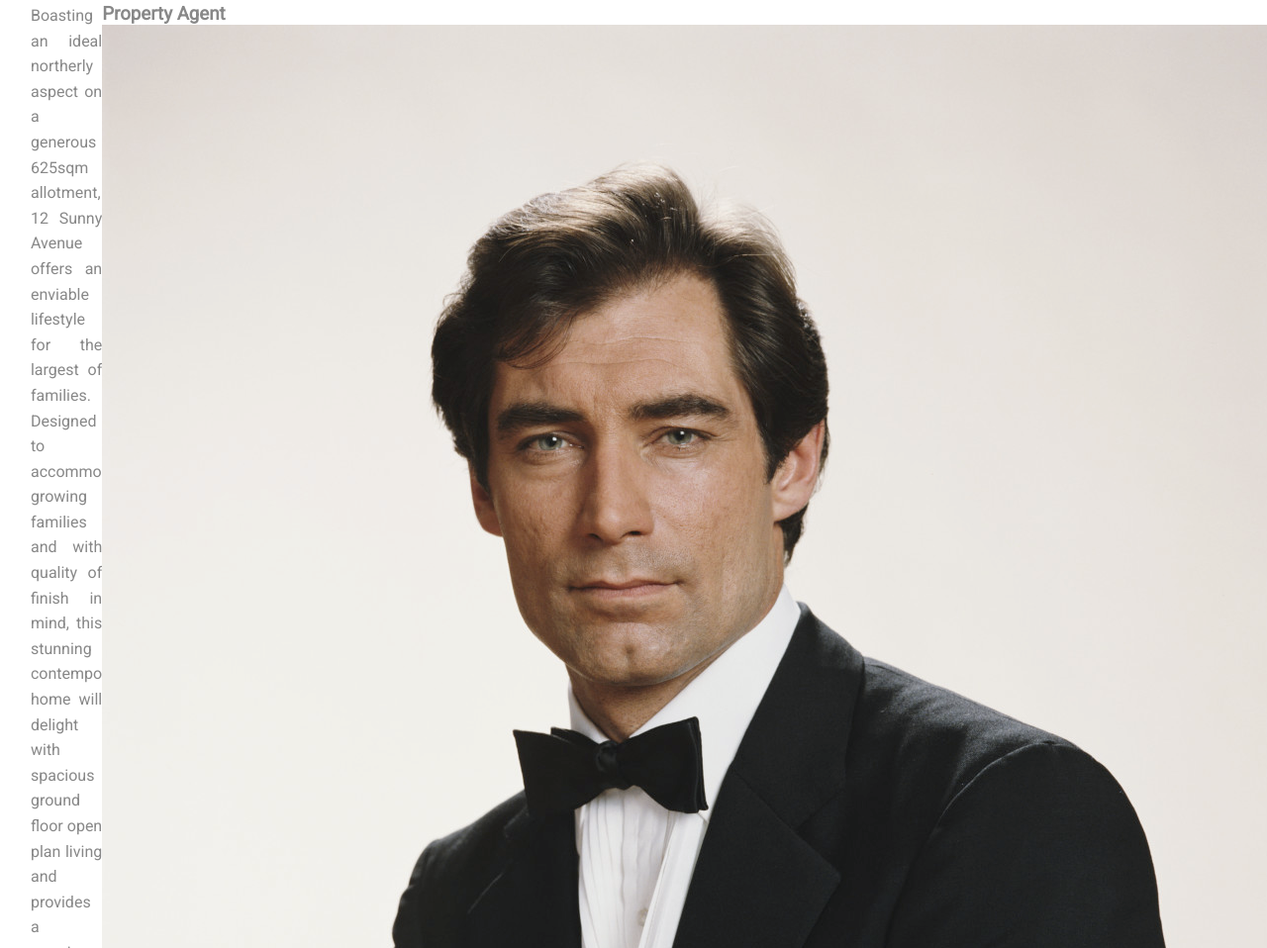
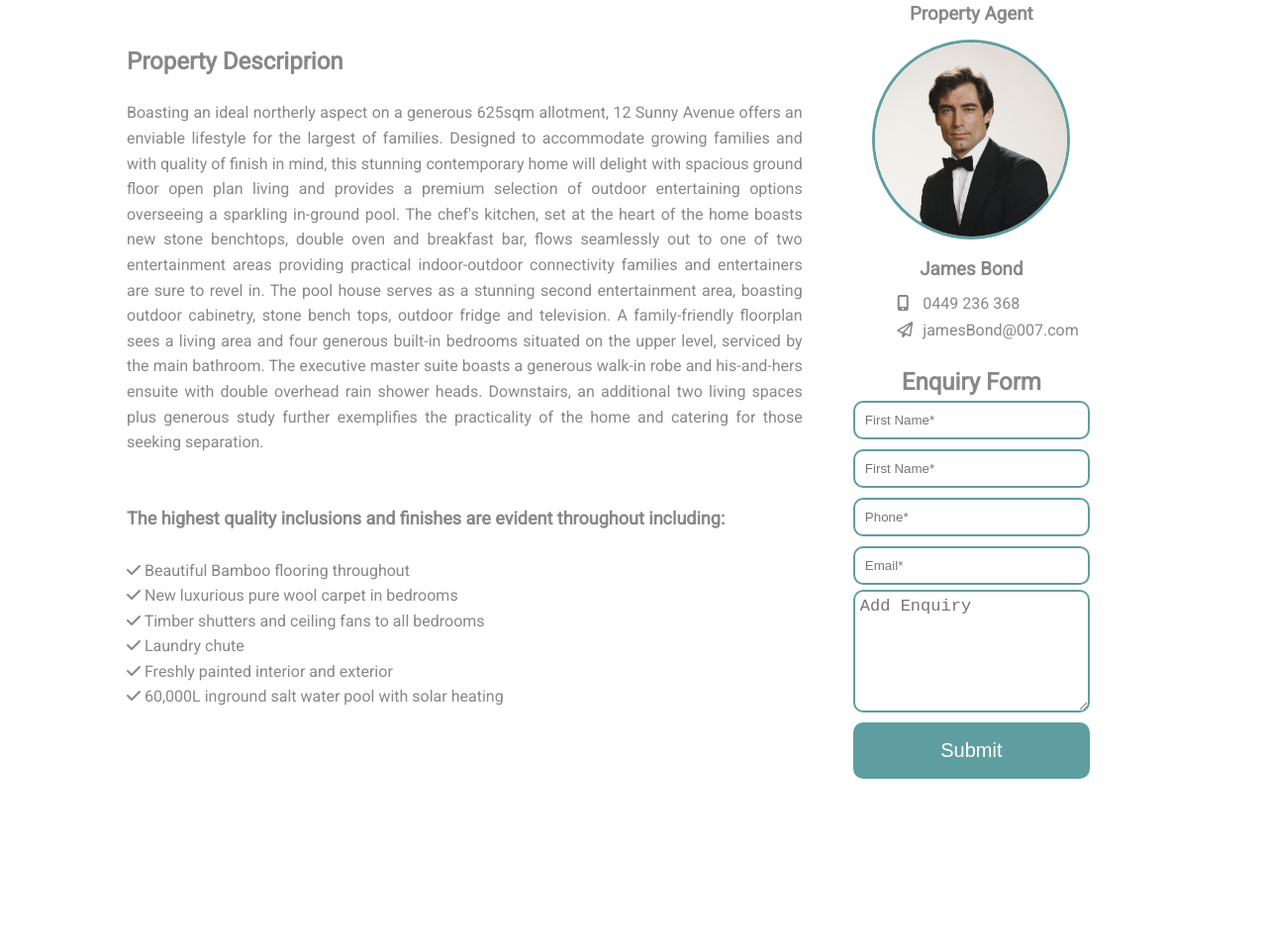
Before and after one commit to MikeMajer/Property_listing_page, a plain HTML site: page index.html in a window 1280 px wide. Shown: the part 822-1780 px from the top of the page at 99% size. After the commit the page ends 1650 px from the top, so only its background shows below. Drawn offline with Linux system fonts and the light colour scheme.

Commit message:
Add Agent Details & Enquiry Form

```diff
--- a/index.html
+++ b/index.html
@@ -51,10 +51,11 @@
     </div>
   </header>
   <main class="content">
+    <div class="contentWrapper">
       <section class="title">
         <div class="property">
           <h1>14 Sunny Avenue, Sawtell NSW 2452</h1>
-        <p>$785 000</p>
+          <p>FOR SALE $785 000</p>
         </div>
         <div class="ico">
           <i class="fas fa-bed"> 4</i>
@@ -64,6 +65,7 @@
       </section>
       <section class="description">
         <div class="txt">
+          <h1>Property Descriprion</h1>
           <p>Boasting an ideal northerly aspect on a generous 625sqm allotment, 12
             Sunny Avenue offers an enviable lifestyle for the largest of families. Designed to
             accommodate growing families and with quality of finish in mind, this stunning
@@ -108,11 +110,29 @@
           <h3>Property Agent</h3>
           <img src="img/AgentBond.jpg" alt="agent picture">
           <h3>James Bond</h3>
+          <div class="agentContact">
             <p><i class="fas fa-mobile-alt"></i> 0449 236 368</p>
-        <p><i class="far fa-envelope-open"></i> jamesBond@007.com</p>
+            <p><i class="far fa-paper-plane"></i>jamesBond@007.com</p>
+          </div>
+        </div>
+        <div class="enquiry">
+          <form action="">
+            <h1>Enquiry Form</h1>
+            <input type="text" name="FirstName" placeholder="First Name*">
+            <input type="text" name="LastName" placeholder="First Name*">
+            <input type="text" name="Phone" placeholder="Phone*">
+            <input type="text" name="Email" placeholder="Email*">
+            <textarea name="message" rows="8" placeholder="Add Enquiry"></textarea>
+            <button type="submit">Submit</button>
+          </form>
         </div>
       </section>
-    <section class="map"></section>
+      <section class="map">
+        <div class="propertyLocation">
+          <a href=""></a>
+        </div>
+      </section>
+    </div>
   </main>
   <footer></footer>
   <script src="script.js"></script>
--- a/style.css
+++ b/style.css
@@ -51,7 +51,7 @@ body {
 .navContainer.active img {
   height: 6vh;
   margin-left: 100px;
-  border-radius: 5px;
+  border: none;
 }
 
 .navBtn {
@@ -165,12 +165,17 @@ body {
 
 /* Main content */
 
-main.content {
+main.content{
+  display: flex;
+  justify-content: center;
+}
+
+.content .contentWrapper {
   display: grid;
   justify-items: center;
+  width: 80%;
   margin-top: 50px;
-  grid-template-columns: repeat(2,1fr);
-  /* grid-auto-rows: minmax(300px, auto); */
+  grid-template-columns: 2fr 1fr;
   grid-template-areas:
   "title title"
   "description agent"
@@ -183,7 +188,7 @@ main.content {
   grid-area: title;
   height: 10vh;
   display:flex;
-  width: 70%;
+  width: 100%;
   margin-bottom: 25px;
   justify-content: space-around;
   align-items: center;
@@ -193,7 +198,7 @@ main.content {
 .title .property{
   width: 50%;
   padding: 20px 40px;
-  font-size: 15px;
+  font-size: 23px;
   color: #000
 }
 
@@ -209,19 +214,24 @@ main.content {
 
 .content .description{
   grid-area: description;
+  width: 100%;
   display: flex;
-  justify-content: flex-end;
+  justify-content: center;
+  margin-top: 40px;
 }
 
 .description .txt {
-  width: 70%;
   text-align: justify;
   line-height: 1.6;
 }
 
+.description .txt h1 {
+  margin-bottom: 20px;
+}
+
 .description .txt h5 {
   font-size: 18px;
-  margin: 25px 0;
+  margin: 50px 0 25px;
 }
 
 .description .txt ul {
@@ -232,7 +242,86 @@ main.content {
 
 .content .agent{
   grid-area: agent;
+  width: 100%;
+  display: flex;
+  flex-direction: column;
+  align-items: center;
+  justify-content:center;
 }
+
+.agent .agentDetails{
+  text-align: center;
+  position: relative;
+}
+
+.agent .agentDetails img{
+  width: 200px;
+  margin: 15px;
+  border-radius: 50%;
+  border: 3px solid cadetblue;
+}
+
+.agentDetails .agentContact {
+  margin: 10px 0 5px 40px;
+  text-align: left;
+}
+
+.agentContact i {
+  margin-right:10px;
+  line-height: 1.7;
+}
+
+/* Enquiry Form */
+
+.agent .enquiry{
+
+  width: 70%;
+}
+
+.enquiry form {
+  display: flex;
+  flex-direction: column;
+  text-align: center;
+  margin-top: 20px;
+}
+
+.enquiry input {
+  margin: 5px 0;
+  padding: 10px;
+  border-radius: 10px;
+  border: 2px solid cadetblue;
+}
+
+.enquiry textarea {
+  border: 2px solid cadetblue;
+  border-radius: 10px;
+}
+
+.enquiry textarea::placeholder {
+  padding: 5px;
+  font-size: 17px;
+}
+
+.enquiry button {
+  margin-top: 10px;
+  padding: 15px;
+  font-size: 20px;
+  color: white;
+  background-color: cadetblue;
+  border: 2px solid cadetblue;
+  border-radius: 10px;
+  transition: 0.5s;
+}
+
+.enquiry button:hover {
+  color:cadetblue;
+  background-color: white;
+  border: 2px solid cadetblue;
+}
+
+
+
+/* Map section */
 
 .content .map{
   grid-area: map;
```
Lines whose indentation alone changed are shown as unchanged.
